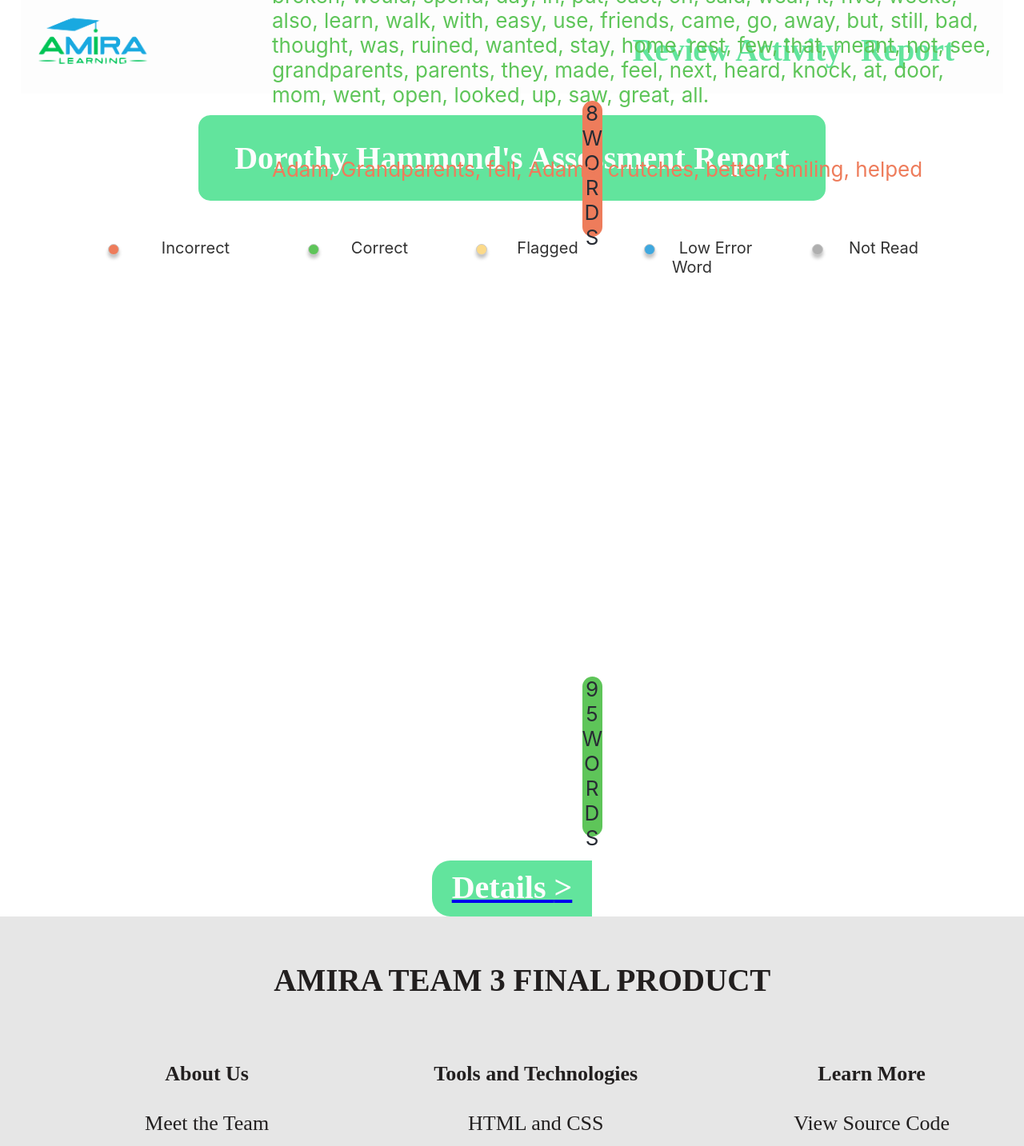
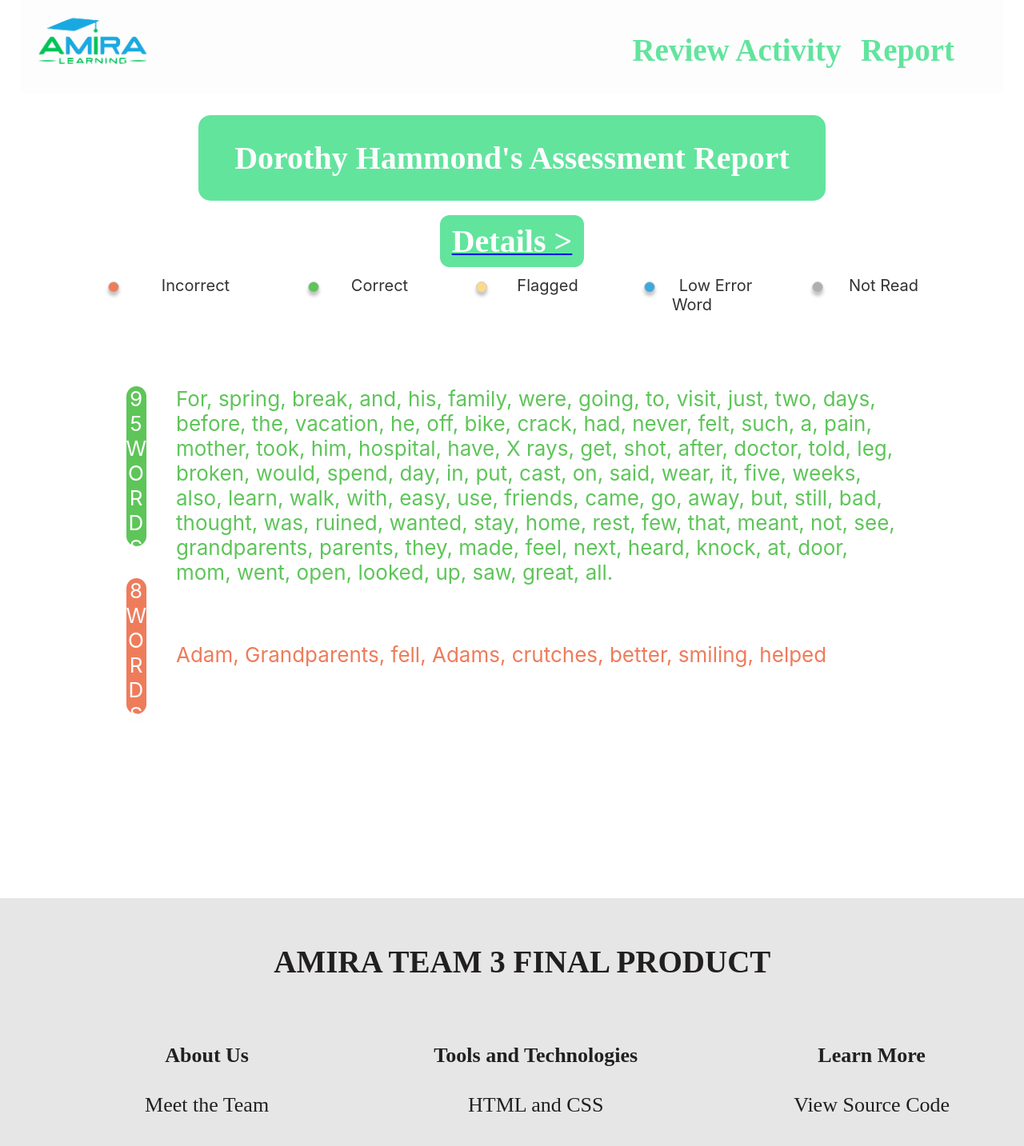
Before and after one commit to chelseah02/menon-amira-product, a React (Create React App) app: page /report in a window 1280 px wide. Shown: the top 1433 px of the page at 80% size. Built offline with nearby package versions, Linux system fonts and the light colour scheme; a web font is replaced by a local one.

Commit message:
Edits to the Reports page

```diff
--- a/src/Report.css
+++ b/src/Report.css
@@ -8,7 +8,7 @@
     font-size: 40px;
     text-align: center;
     padding-left: 45px;
-    padding-right: 45px;;
+    padding-right: 45px;
     padding-top: 30px;
     padding-bottom: 30px;
 }
@@ -18,7 +18,7 @@
     width: 80%;
     height: 90%;
     left: 130px;
-    top: 300px;
+    top: 350px;
 
     background: #FDFDFD;
     border-radius: 40px 40px 0px 0px;
@@ -39,25 +39,27 @@
 }
 
 .correct-rect {
+    color: #FDFDFD;
     background-color: hsl(117, 48%, 56%);
     width: 25px;
     height: 200px;
     border-radius: 16px;
     position: relative;
-    left: 100px;
-    top: 480px;
+    left:-470px;
+    top: 70px;
     word-wrap: break-word;
 
 }
 
 .incorrect-rect {
+    color: #FDFDFD;
     background-color: #EE7C5B;
     width: 25px;
     height: 170px;
     border-radius: 16px;
     position: relative;
-    left: 100px;
-    top: -610px;
+    left: -470px;
+    top: -60px;
     word-wrap: break-word;
 
 }
@@ -69,8 +71,8 @@
     width: 900px;
     height: 170px;
     position: relative;
-    left: 150px;
-    top: -680px;
+    left: 30px;
+    top: -130px;
     word-wrap: break-word;
 }
 
@@ -81,8 +83,8 @@
     width: 900px;
     height: 170px;
     position: relative;
-    left: 150px;
-    top: -710px;
+    left: 30px;
+    top: -150px;
     word-wrap: break-word;
 }
 
@@ -92,20 +94,24 @@
     font-style: normal;
     color: #FDFDFD;
     background-color: #62E49D;
-    border-radius: 15px;
+    border-radius: 12px;
     font-size: 40px;
     text-align: center;
-    padding-left: 0px;
+    text-decoration: none !important;
+
+    width: 10rem;
+    height: 5rem;
+    padding-left: 15px;
+    padding-right: 15px;
     padding-top: 10px;
-    padding-bottom: 0px;
+    padding-bottom: 10px;
+    margin: auto;
 
-    width: 200px;
-    height: 60px;
-    border-radius: 23px 0px 0px 23px;
-    position: relative;
+
+
 }
 
-.details:active {
+.details:hover {
     color: rgb(43, 160, 255);
 }
 
--- a/src/Report.js
+++ b/src/Report.js
@@ -10,6 +10,7 @@
             <link rel="stylesheet" media="screen" href="https://fontlibrary.org//face/glacial-indifference" type="text/css"/>
             <div>
             <h1 className='report-student'> Dorothy Hammond's Assessment Report</h1>
+            <Link to='/details'><btn class="details"> Details  {">"} </btn></Link>
             </div>
 
                 <ul class="legend report-legend">
@@ -24,7 +25,6 @@
                 <div class="correct-report-text"> For, spring, break, and, his, family, were, going, to, visit, just, two, days, before, the, vacation, he, off, bike, crack, had, never, felt, such, a, pain, mother, took, him, hospital, have, X rays, get, shot, after, doctor, told, leg, broken, would, spend, day, in, put, cast, on, said, wear, it, five, weeks, also, learn, walk, with, easy, use, friends, came, go, away, but, still, bad, thought, was, ruined, wanted, stay, home, rest, few, that, meant, not, see, grandparents, parents, they, made, feel, next, heard, knock, at, door, mom, went, open, looked, up, saw, great, all. </div>
                 <div class="incorrect-rect"> 8 WORDS </div>
                 <div class="incorrect-report-text"> Adam, Grandparents, fell, Adams, crutches, better, smiling, helped </div>
-                <Link to='/details'><div class="details"> Details  {">"} </div></Link>
         </>
   );
 }
```
